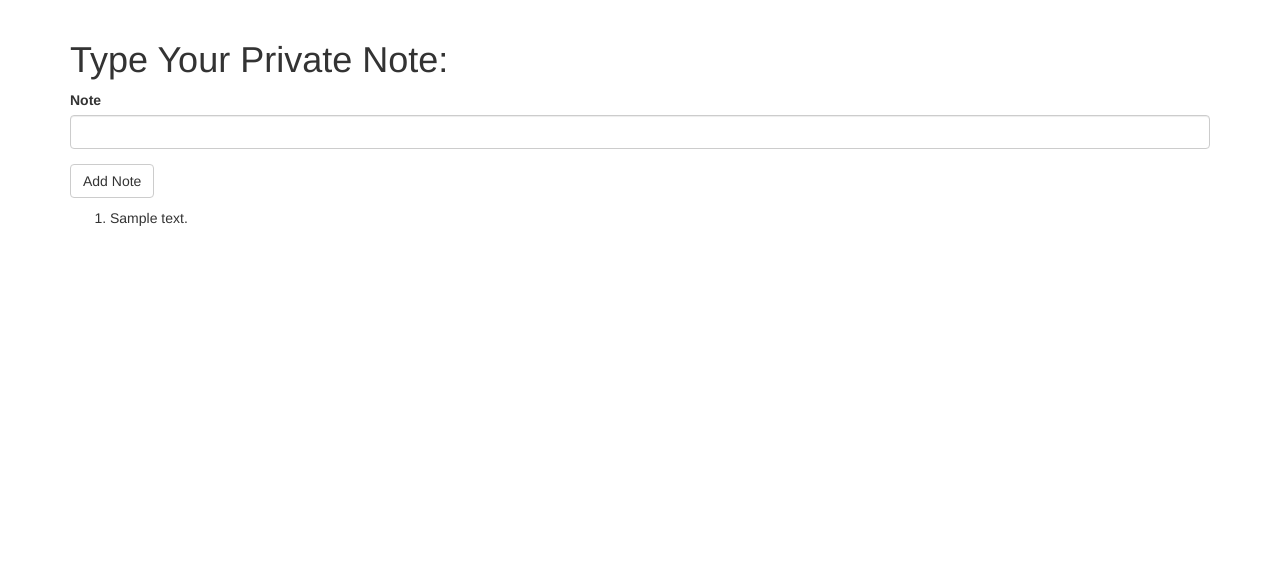
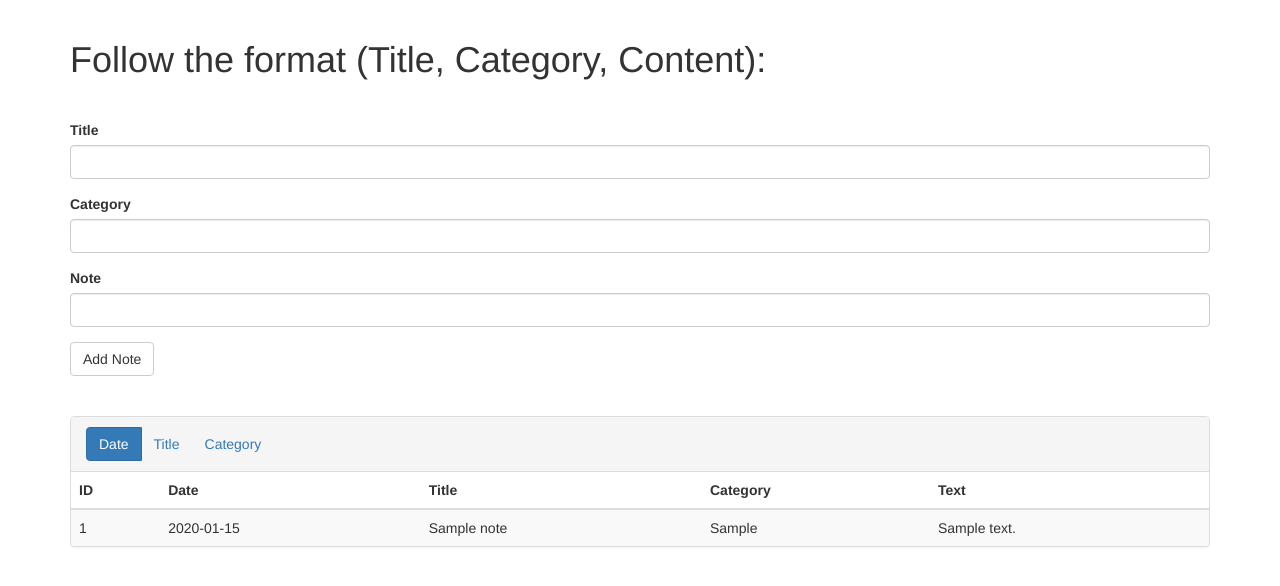
Before and after one commit to RootIsHidden/PrivateNotes, a Flask app: a page that uses templates/wtf2.html in a window 1280 px wide. Shown: the part 52-638 px from the top of the page. Run offline with Flask 2, Linux system fonts and the light colour scheme; a user stored in the database is signed in; tables that the repository leaves empty hold one stand-in row (values such as "Sample post"); some libraries are stand-ins or nearby versions.

Commit message:
Added: Note ID/DATE/TITLE/CATEGORY, Tables, Sorting, Privacy

```diff
--- a/app.py
+++ b/app.py
@@ -10,7 +10,7 @@
 # permission to rely on his videos and implementation for educational purposes.
 # ===============================================================================================================
 
-from flask import Flask, render_template, flash, send_from_directory
+from flask import Flask, render_template, flash, abort
 from flask_sqlalchemy import SQLAlchemy
 from flask_bootstrap import Bootstrap
 from flask_wtf import Form
@@ -18,6 +18,7 @@ from wtforms import StringField, SubmitField
 from wtforms.validators import DataRequired
 from flask_security import Security, SQLAlchemyUserDatastore, login_required, UserMixin, RoleMixin
 from flask_login import current_user
+from datetime import datetime
 import os
 import psycopg2
 import wtf_helpers
@@ -48,7 +49,7 @@ class User(db.Model, UserMixin):
     active = db.Column(db.Boolean())
     confirmed_at = db.Column(db.DateTime())
     roles = db.relationship('Role', secondary=roles_users, backref=db.backref('users', lazy='dynamic'))
-    # Adding note-user relationship:
+    # Adding note-user (aka many to one) relationship:
     notes = db.relationship('Note', backref='user', lazy='dynamic')
 
 # Role class used for access-control:
@@ -59,16 +60,23 @@ class Role(db.Model, RoleMixin):
 
 # Form class
 class NoteForm(Form):
-    # Text field:
-    str_field  = StringField('Note', validators=[DataRequired()])
+    # Note's title:
+    title_str_field     = StringField('Title', validators=[DataRequired()])
+    # Note's category:
+    category_str_field  = StringField('Category')
+    # Note's content:
+    str_field           = StringField('Note', validators=[DataRequired()])
     # Add note button:
     submit_Button = SubmitField('Add Note')
 
 # Note class
 class Note(db.Model):
-    id      = db.Column(db.Integer, primary_key = True)
-    text    = db.Column(db.String(256), unique = False, nullable = False)
-    user_id = db.Column(db.Integer, db.ForeignKey('user.id'))
+    id         = db.Column(db.Integer, primary_key = True)
+    user_id    = db.Column(db.Integer, db.ForeignKey('user.id'))
+    date       = db.Column(db.String(128), unique = False, nullable = False)
+    title      = db.Column(db.String(256), unique = False, nullable = False)
+    category   = db.Column(db.String(256), unique = False, nullable = False)
+    text       = db.Column(db.String(512), unique = False, nullable = False)
 
     # Modyfying the constructor:
     def __init__(self, note, user):
@@ -91,9 +99,13 @@ def index():
     return render_template('index.html', users=users)
 
 # Default page:
-@app.route('/notes/<user_email>', methods = ['GET', 'POST'])
-def notes(user_email):
+@app.route('/notes/<user_email>/<sorting_mode>', methods = ['GET', 'POST'])
+@app.route('/notes/<user_email>', defaults={'sorting_mode' : 'Date'}, methods = ['GET', 'POST'])
+def notes(user_email, sorting_mode):
     user = User.query.filter_by(email=user_email).first_or_404()
+
+    if user != current_user:
+        abort(403)
 
     # Checking whether user is logged in:
     if user == current_user:
@@ -103,14 +115,30 @@ def notes(user_email):
 
     if form and form.validate_on_submit():
         # Setting up DB object having a user refference:
-        note = Note(form.str_field.data, user)
+        note            = Note(form.str_field.data, user)
+        note.date       = datetime.now().strftime("%Y/%m/%d %H:%M:%S")
+        note.title      = form.title_str_field.data
+
+        category  = form.category_str_field.data
+        if category:
+            note.category = category
+        else:
+            note.category = '-'
+
         # Adding a Note to DB:
         db.session.add(note)
         db.session.commit()
 
-    notesList = user.notes
+    if sorting_mode == 'Date':
+        notesList = user.notes.order_by(Note.date)
+    elif sorting_mode == 'Title':
+        notesList = user.notes.order_by(Note.title)
+    elif sorting_mode == 'Category':
+        notesList = user.notes.order_by(Note.category)
+    else:
+        abort(403)
 
-    return render_template('notes.html', form = form, notesList = notesList, user_email=user_email)
+    return render_template('notes.html', form = form, notesList = notesList, user_email=user_email, sorting_mode = sorting_mode)
 
 if __name__ == '__main__':
     app.run(debug = True)
--- a/templates/notes.html
+++ b/templates/notes.html
@@ -1,23 +1,51 @@
 {% extends "base.html" %}
 
-{% block title %}User Directory{{user}} {% endblock %}
+{% block title %}User Directory{% endblock %}
 
 {% block content %}
   <div class="container">
     {% if form %}
-        <h1>Type Your Private Note:</h1>
-        {{ wtf.quick_form(form, button_map={'submit_button': 'primary'}) }}
+        <p><h1>Follow the format (Title, Category, Content):</h1></p>
+        <br>
+        <p>{{ wtf.quick_form(form, form_type='inline', button_map={'submit_button': 'primary'}) }}</p>
     {% else %}
         <h1>Directory for {{user_email}}:</h1>
     {% endif %}
+
+    <br>
     <p>
-        <ol>
-          {% for note in notesList %}
-          <li>{{note.text}}</ li>
+
+
+
+      <div class="panel panel-default">
+          <div class="panel-heading">
+          {% if current_user.email == user_email and notesList.count() %}
+            <div class="btn-group" role="group">
+                <a href={{url_for('notes', user_email=user_email, sorting_mode = 'Date')}} class="btn {% if sorting_mode == 'Date' %} btn-primary {% endif %}">Date</a>
+                <a href={{url_for('notes', user_email=user_email, sorting_mode = 'Title')}} class="btn {% if sorting_mode == 'Title' %} btn-primary {% endif %}">Title</a>
+                <a href={{url_for('notes', user_email=user_email, sorting_mode = 'Category')}} class="btn {% if sorting_mode == 'Category' %} btn-primary {% endif %}">Category</a>
+            </div>
+          </div>
+              <table class="table table-striped">
+                  <thead>
+                      <tr>
+                          <th> ID</th>
+                          <th> Date</th>
+                          <th> Title</th>
+                          <th> Category</th>
+                          <th> Text</th>
+                      </tr>
+                  </thead>
+                  <tbody>
+                    {% for note in notesList %}
+                        <tr><td>{{note.id}}</td><td>{{note.date}}</td><td>{{note.title}}</td><td>{{note.category}}</td><td>{{note.text}}</td></tr>
+                    {% endfor %}
+                  </tbody>
+              </table>
           {% else %}
-          <li> Notes are missing. </li>
-          {% endfor %}
-        </ol>
-    <p>
+            <p><p>{{user_email}} does not store any notes.</p></p>
+          {% endif %}
+      </div>
+    </p>
   </div>
 {% endblock %}
--- a/templates/wtf2.html
+++ b/templates/wtf2.html
@@ -6,6 +6,7 @@
 {%- macro horizontal_field(field, label_width=2, field_width=3) %}
 <div class="form-group {% if field.errors %}has-error{% endif %}">
     {{field.label(class="control-label col-lg-" ~ label_width)}}
+
     <div class="col-lg-{{field_width}}">
         {%- if field|is_boolean_field %}
         <div class="checkbox">
```
Also changed, not shown: static/base.css (line endings or trailing spaces).
